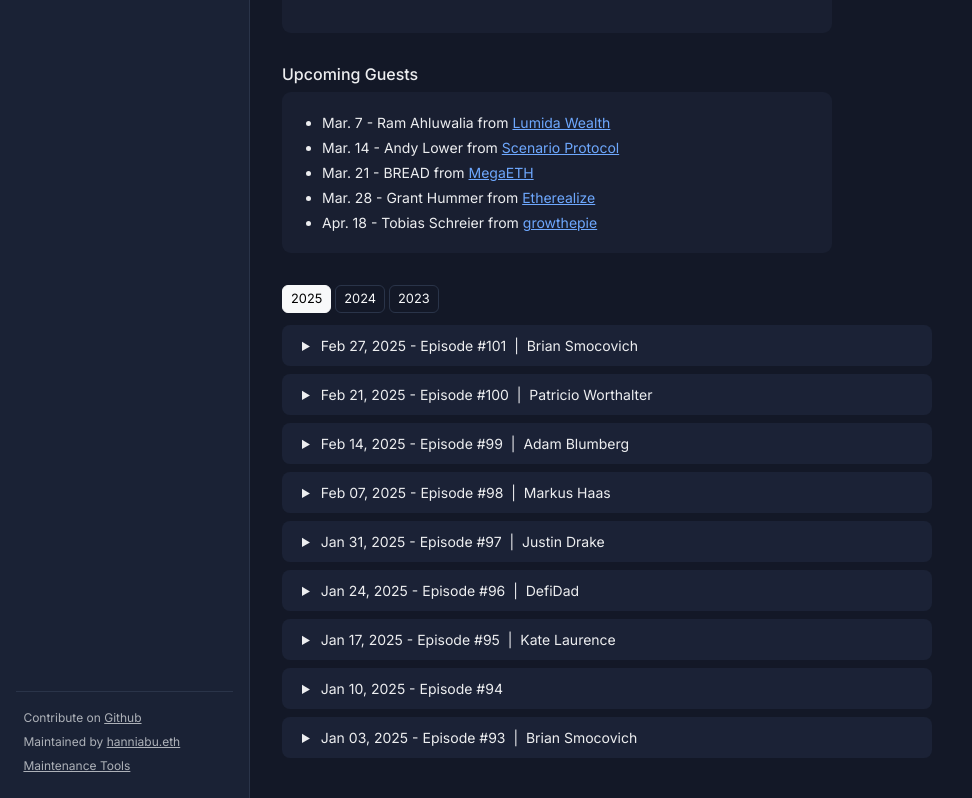
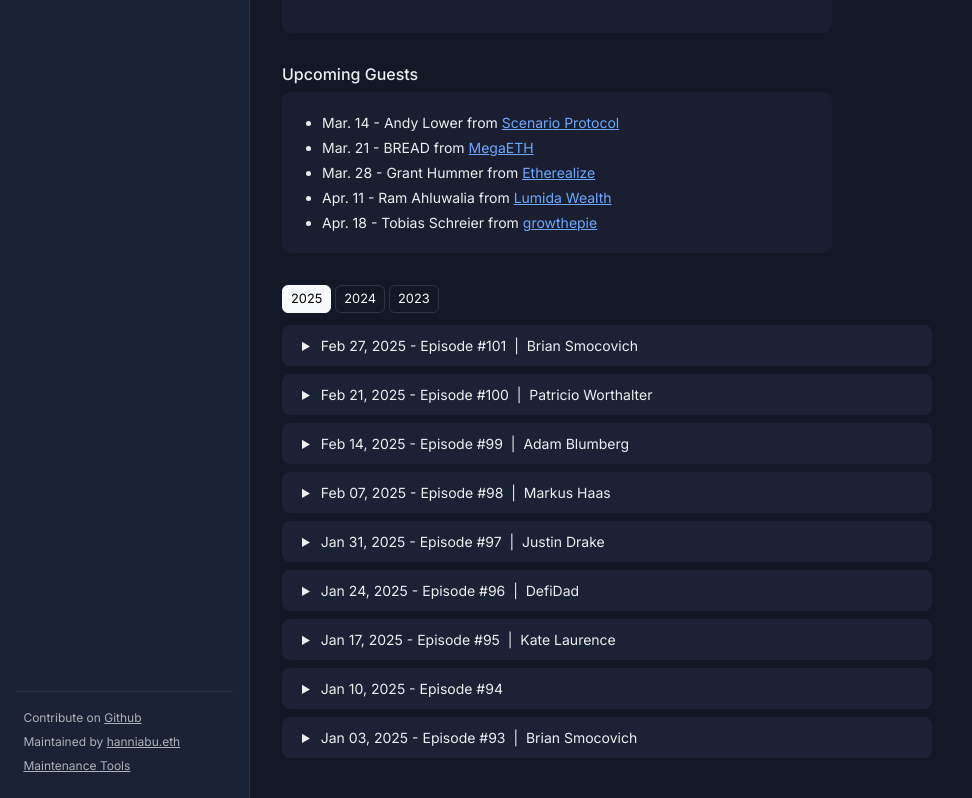
Before and after one commit to etheralpha/dailydoots-com, a Jekyll site: the page built from podcast.md, in a window 1280 px wide, cut to the strip 619-1417 px from the top of the page. Shown: the whole strip, without its empty margins (0-972 px from the left). Built offline with Jekyll 4.4.1, drawn with Linux system fonts in a browser that asks for light colours; some web fonts are replaced.

Commit message:
update weekly

```diff
--- a/_data/guests.yml
+++ b/_data/guests.yml
@@ -1,6 +1,6 @@
 
-- Mar. 7 - Ram Ahluwalia from [Lumida Wealth](https://www.lumidawealth.com/)
 - Mar. 14 - Andy Lower from [Scenario Protocol](https://www.scenarioprotocol.io/)
 - Mar. 21 - BREAD from [MegaETH](https://www.megaeth.com/)
 - Mar. 28 - Grant Hummer from [Etherealize](https://etherealize.io/)
+- Apr. 11 - Ram Ahluwalia from [Lumida Wealth](https://www.lumidawealth.com/)
 - Apr. 18 - Tobias Schreier from [growthepie](https://www.growthepie.xyz/)
```
